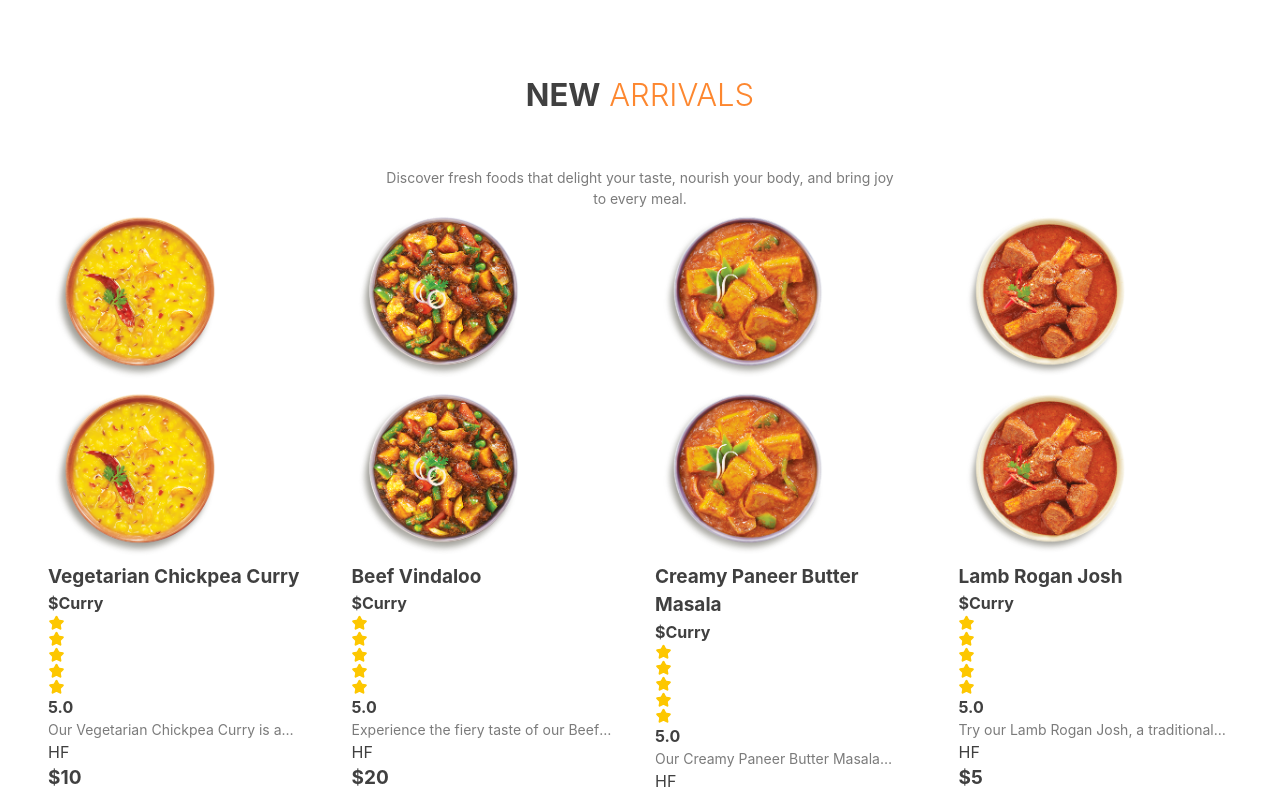
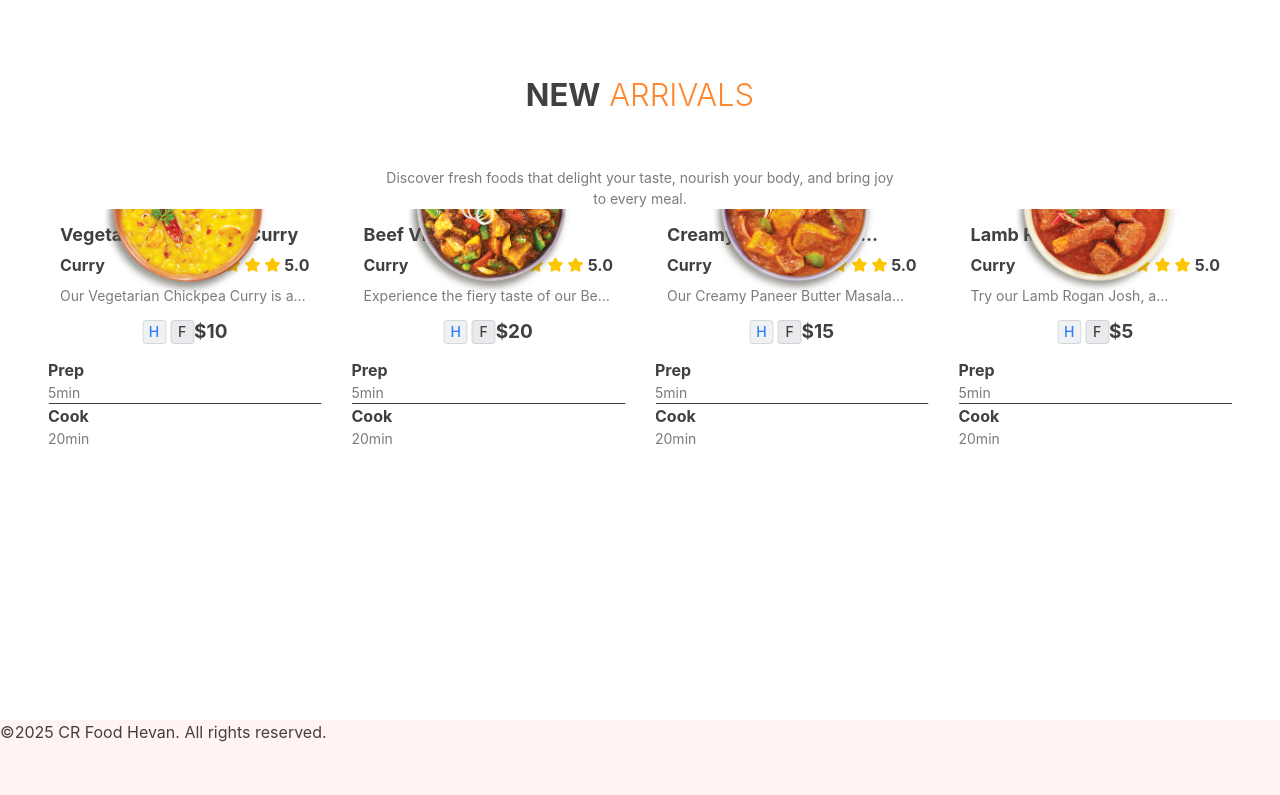
Before and after one commit to SPBT2002/CR-Food-Hevan, a React (Vite) app in the folder client/: page / in a window 1280 px wide. Shown: the part 840-1635 px from the top of the page. After the commit the page ends 1584 px from the top, so only its background shows below. Built offline with nearby package versions, Linux system fonts and the light colour scheme.

Commit message:
Enhance Item component layout and add order information section

```diff
--- a/client/src/components/Item.jsx
+++ b/client/src/components/Item.jsx
@@ -8,28 +8,30 @@ const Item = ({product}) => {
   return (
     <div className='relativemt-24 group'>
       {/*Photo*/}
-      <div>
+      <div className='mx-auto rounded-full absolute left-0 right-0 -top-21 h-[177px] w-[177px]'>
         <img
           src={product.images[0]}
           alt="productImg"
           height={177}
           width={177}
+          className='absolute inst-0 h-full w-full object-cover opacity-100 group-hover:opacity-0 drop-shadow-md'
         />
         <img
           src={product.images[1] ? product.images[1] : product.images[0]}
           alt="productImg"
           height={177}
           width={177}
+          className='absolute inst-0 h-full w-full object-cover opacity-0 group-hover:opacity-100 drop-shadow-md'
         />
       </div>
       {/*Info*/}
-      <div>
+      <div className='rounded-4xl bg-primarypt-20 overflow-hidden'>
         {/* Title & Description */}
-        <div>
-          <h4>{product.title}</h4>
-          <div>
-            <h5>${product.category}</h5>
-            <div>
+        <div className='p-3'>
+          <h4 className='text-lg line-clamp-1 mb-1'>{product.title}</h4>
+          <div className='flex items-start justify-between pb-1'>
+            <h5 className='mb-1'>{product.category}</h5>
+            <div className='flex items-center justify-start gap-x-1 bold-14'>
               <img src={assets.star} alt="" width={16} height={16}/>
               <img src={assets.star} alt="" width={16} height={16}/>
               <img src={assets.star} alt="" width={16} height={16}/>
@@ -41,15 +43,40 @@ const Item = ({product}) => {
           <p className='line-clamp-1'>{product.description}</p>
         </div>
         {/* Product Sizes */}
-        <div>
-          <div>
+        <div className='flexBetween p-3 pt-0'>
+          <div className='flex gap-1'>
             {product.sizes.map((item, i)=> (
-              <button>
+              <button
+                key={i}
+                onClick={()=> setSize(item)}
+                className={`${
+                  item === size ? 'btn-light' : 'btn-outline'
+                } rounded h-6 w-6 p-2 text-x5 flexCenter`}
+              >
                   {item}
               </button>
             ))}
           </div>
           <h4>{currency}{product.price[size]}</h4>
+        </div>
+        {/* Order Info & Button */}
+        <div>
+          <div>
+            <div>
+              <h5>Prep</h5>
+              <p className='text-x5'>5min</p>
+            </div>
+            <hr />
+            <div>
+              <h5>Cook</h5>
+              <p className='text-x5'>20min</p>
+            </div>
+          </div>
+          <div>
+            <button>
+              <img src={assets.cartAdd} alt="" width={20}/>
+            </button>
+          </div>
         </div>
       </div>
     </div>
```
